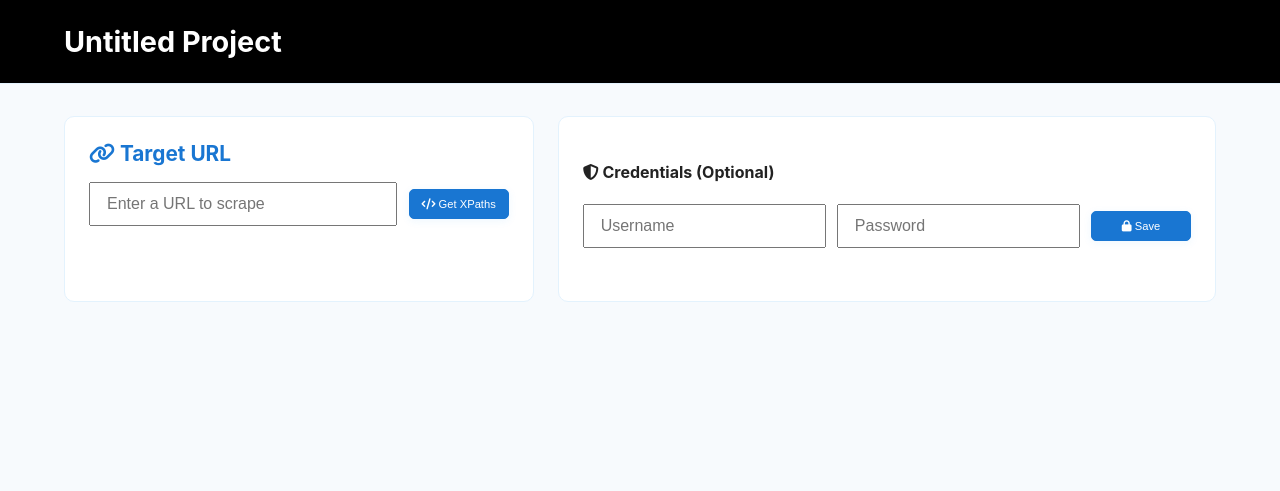
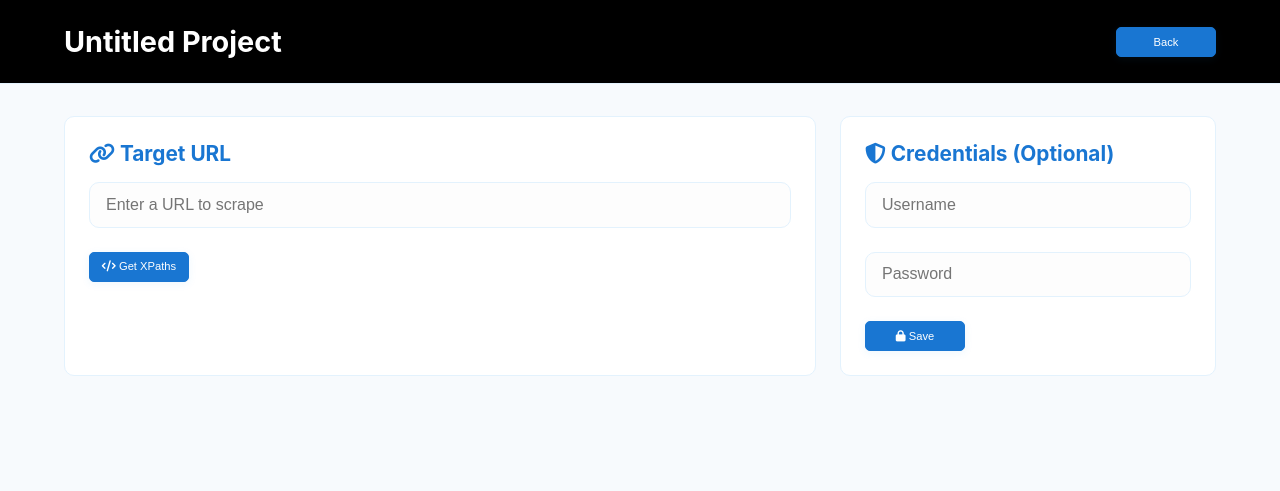
Before and after one commit to Avinash-01ops/automation-agent-tool, a website: page project.html in a window 1280 px wide. Drawn offline with Linux system fonts and the light colour scheme.

Commit message:
Project page UI fixes

```diff
--- a/css/style.css
+++ b/css/style.css
@@ -156,6 +156,9 @@ body {
 
 
 /* ===================== Input Styles ===================== */
+.m-auto{
+  margin: auto;
+}
 .modal-content form {
   display: flex;
   flex-direction: column;
--- a/project.html
+++ b/project.html
@@ -1,4 +1,163 @@
 <!DOCTYPE html>
+<html lang="en">
+
+<head>
+  <meta charset="UTF-8">
+  <meta name="viewport" content="width=device-width, initial-scale=1.0">
+  <title>XPath Collector</title>
+  <link rel="stylesheet" href="css/style.css">
+  <script src="https://kit.fontawesome.com/a076d05399.js" crossorigin="anonymous"></script>
+  <style>
+    /* Specific form styles for this page */
+    .main-content form {
+      display: flex;
+      flex-direction: column;
+      gap: 1rem;
+    }
+
+    .main-content label {
+      font-size: 0.95rem;
+      margin-bottom: 0.2rem;
+      color: var(--subtle-text, #666);
+      font-weight: 600;
+    }
+
+    .main-content input[type="text"],
+    .main-content input[type="password"],
+    .main-content textarea {
+      padding: 0.8rem 1rem;
+      font-size: 1rem;
+      border: 1.5px solid var(--border-color, #ddd);
+      border-radius: var(--border-radius, 4px);
+      width: 100%;
+      background: #fdfdfd;
+      transition: border 0.2s, box-shadow 0.2s;
+      box-sizing: border-box;
+    }
+
+    .main-content input[type="text"]:focus,
+    .main-content input[type="password"]:focus,
+    .main-content textarea:focus {
+      outline: none;
+      border-color: var(--primary-color, #4285f4);
+      box-shadow: 0 0 0 3px var(--shadow-color, rgba(66, 133, 244, 0.3));
+    }
+
+    .input-error {
+      color: #d32f2f;
+      font-size: 0.9rem;
+      font-weight: 500;
+      min-height: 1em;
+      margin-top: 0.3rem;
+    }
+
+    /* Layout adjustments */
+    .bento-grid {
+      display: grid;
+      grid-template-columns: 4fr 2fr;
+      gap: 1.5rem;
+    }
+
+    .full-width {
+      grid-column: 1 / -1;
+    }
+
+
+    /* Tab styles */
+    #xpathTabs {
+      display: flex;
+      gap: 0.5rem;
+      margin-bottom: 1rem;
+    }
+/*
+    #xpathTabs .btn {
+      background-color: var(--tab-inactive, #e9ecef);
+      color: var(--tab-text, #495057);
+    }
+
+    #xpathTabs .btn.active {
+      background-color: var(--primary-color, #4285f4);
+      color: white;
+    } */
+  </style>
+</head>
+
+<body>
+  <header class="app-header">
+    <h1 id="projectTitle">Project Title</h1>
+    <button onclick="window.history.back()" class="btn">Back</button>
+  </header>
+
+  <main class="main-content">
+    <div class="bento-grid">
+      <div id="url-box" class="bento-box">
+        <h2><i class="fas fa-link"></i> Target URL</h2>
+        <form>
+          <div style="display: flex; flex-direction: column; gap: 0.3rem;">
+            <div style="flex: 1;">
+              <input type="text" id="urlInput" placeholder="Enter a URL to scrape">
+              <div id="urlInputError" class="input-error" aria-live="polite"></div>
+            </div>
+            <button id="getXpathsBtn" class="btn"><i class="fas fa-code"></i> Get XPaths</button>
+          </div>
+        </form>
+      </div>
+
+      <div id="creds-box" class="bento-box">
+        <h2><i class="fas fa-shield-alt"></i> Credentials (Optional)</h2>
+        <form>
+          <div style="display: flex; flex-direction: column; gap: 0.3rem;">
+            <div style="flex: 1;">
+              <input type="text" id="username" placeholder="Username">
+              <div id="usernameError" class="input-error" aria-live="polite"></div>
+            </div>
+            <div style="flex: 1;">
+              <input type="password" id="password" placeholder="Password">
+              <div id="passwordError" class="input-error" aria-live="polite"></div>
+            </div>
+            <button id="saveCredsBtn" class="btn"><i class="fas fa-lock"></i> Save</button>
+          </div>
+        </form>
+      </div>
+
+      <div id="xpaths-box" class="bento-box full-width" style="display: none;">
+        <h2><i class="fas fa-stream"></i> Extracted XPaths</h2>
+        <div id="xpathTabs">
+          <button class="btn active" id="tabTextFields">Text Fields</button>
+          <button class="btn" id="tabInputFields">Input Fields</button>
+          <button class="btn" id="tabButtons">Buttons</button>
+        </div>
+        <div id="xpathLists">
+          <ul id="textFields"></ul>
+          <ul id="inputFields" style="display: none;"></ul>
+          <ul id="buttons" style="display: none;"></ul>
+        </div>
+      </div>
+
+      <div id="logs-box" class="bento-box full-width" style="display: none;">
+        <h2><i class="fas fa-terminal"></i> Console Logs</h2>
+        <div id="logOutput">
+          <pre id="logContent"></pre>
+        </div>
+      </div>
+    </div>
+  </main>
+
+  <script src="js/utils.js"></script>
+  <script src="js/project.js"></script>
+</body>
+
+</html>
+
+
+
+
+
+
+
+
+
+<!-- <!DOCTYPE html>
 <html lang="en">
 
 <head>
@@ -12,15 +171,16 @@
 <body>
   <header class="app-header">
     <h1 id="projectTitle">Project Title</h1>
+    <button onclick="window.history.back()" class="btn">Back</button>
   </header>
 
   <main class="main-content">
     <div class="bento-grid">
       <div id="url-box" class="bento-box">
         <h2><i class="fas fa-link"></i> Target URL</h2>
-        <div style="display: flex; gap: 0.7rem; align-items: center;">
+        <div style="display: flex; gap: 0.3rem; align-items: center;">
           <input type="text" id="urlInput" placeholder="Enter a URL to scrape"
-            style="flex: 1; font-size: 1rem; padding: 0.7rem 1rem;">
+            style="flex: 1; font-size: 1rem; padding: 0.7rem 1rem;" >
           <button id="getXpathsBtn" class="btn btn-success"><i class="fas fa-code"></i> Get XPaths</button>
         </div>
         <div id="urlInputError" class="input-error" aria-live="polite"></div>
@@ -28,7 +188,7 @@
 
       <div id="creds-box" class="bento-box">
         <h4><i class="fas fa-shield-alt"></i> Credentials (Optional)</h4>
-        <div style="display: flex; gap: 0.7rem; align-items: center;">
+        <div style="display: flex; gap: 0.3rem; align-items: center;">
           <input type="text" id="username" placeholder="Username"
             style="flex: 1; font-size: 1rem; padding: 0.7rem 1rem;">
           <input type="password" id="password" placeholder="Password"
@@ -66,4 +226,4 @@
   <script src="js/project.js"></script>
 </body>
 
-</html>
+</html> -->
```
